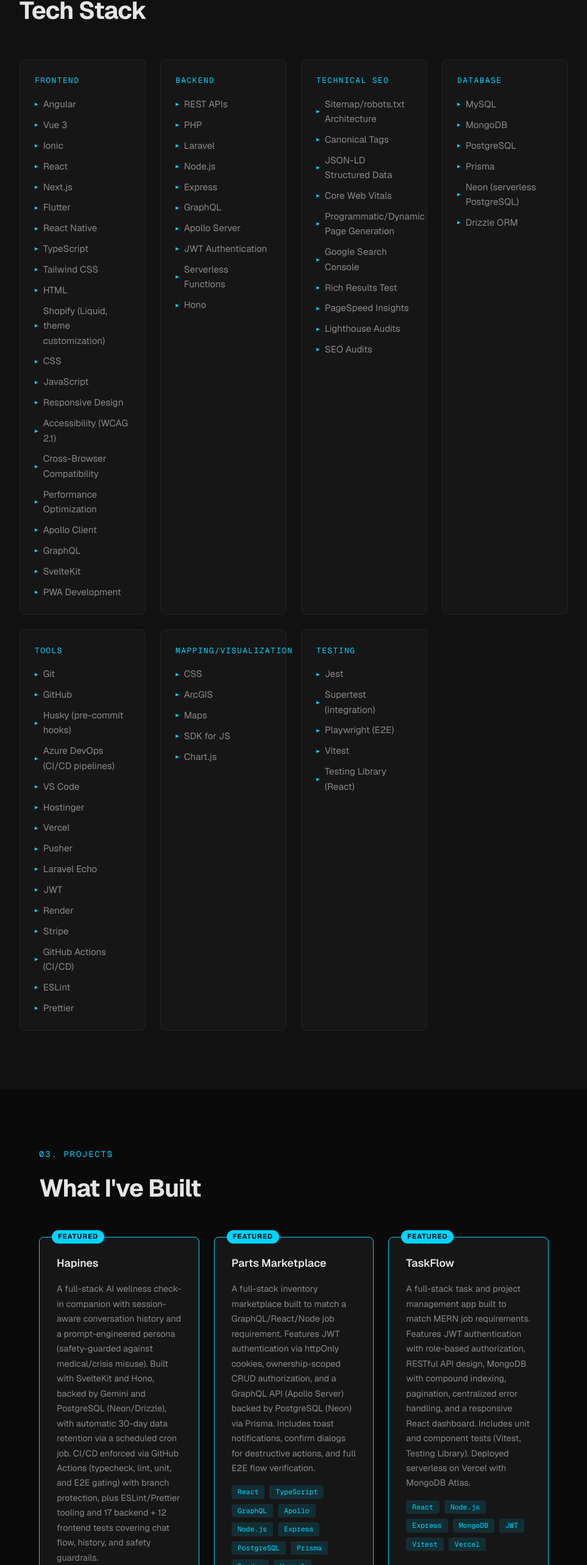
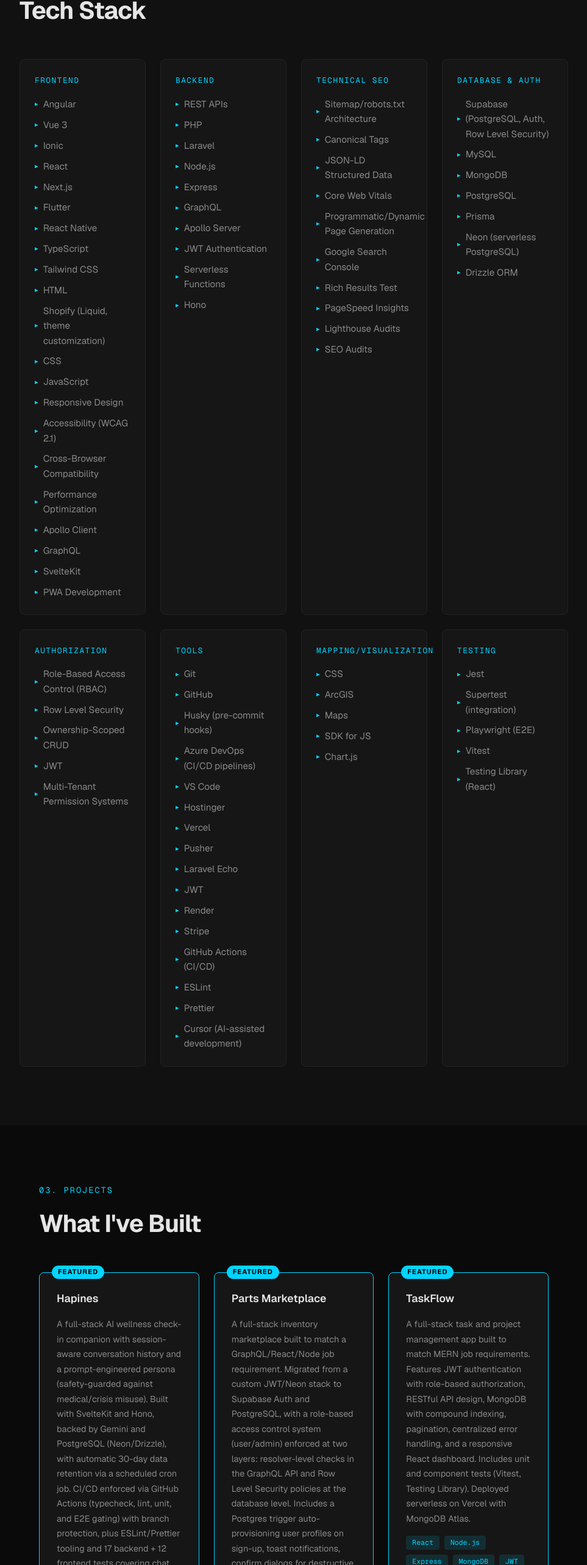
Before and after one commit to alexiseluzon/Portfolio, a Next.js app: page / in a window 1280 px wide. Shown: the part 1618-4184 px from the top of the page at 61% size, without its empty margins (158-1121 px from the left). Built offline with nearby package versions, Linux system fonts and the light colour scheme.

Commit message:
Migrated parts marketplace project from neon to supabase

```diff
--- a/components/Projects.tsx
+++ b/components/Projects.tsx
@@ -13,8 +13,8 @@
   {
     title: "Parts Marketplace",
     description:
-      "A full-stack inventory marketplace built to match a GraphQL/React/Node job requirement. Features JWT authentication via httpOnly cookies, ownership-scoped CRUD authorization, and a GraphQL API (Apollo Server) backed by PostgreSQL (Neon) via Prisma. Includes toast notifications, confirm dialogs for destructive actions, and full E2E flow verification.",
-    tags: ["React", "TypeScript", "GraphQL", "Apollo", "Node.js", "Express", "PostgreSQL", "Prisma", "Render", "Vercel"],
+      "A full-stack inventory marketplace built to match a GraphQL/React/Node job requirement. Migrated from a custom JWT/Neon stack to Supabase Auth and PostgreSQL, with a role-based access control system (user/admin) enforced at two layers: resolver-level checks in the GraphQL API and Row Level Security policies at the database level. Includes a Postgres trigger auto-provisioning user profiles on sign-up, toast notifications, confirm dialogs for destructive actions, and full E2E flow verification.",
+    tags: ["React", "TypeScript", "GraphQL", "Apollo", "Node.js", "Express", "Supabase", "PostgreSQL", "RBAC", "Row Level Security", "Render", "Vercel"],
     link: "https://partsmarketplace.vercel.app",
     github: "https://github.com/alexiseluzon/Parts-Marketplace",
     featured: true,
--- a/components/Skills.tsx
+++ b/components/Skills.tsx
@@ -21,14 +21,18 @@
       "Rich Results Test", "PageSpeed Insights", "Lighthouse Audits", "SEO Audits"],
   },
   {
-    category: "Database",
-    skills: ["MySQL", "MongoDB", "PostgreSQL", "Prisma", "Neon (serverless PostgreSQL)", "Drizzle ORM"],
+    category: "Database & Auth",
+    skills: ["Supabase (PostgreSQL, Auth, Row Level Security)", "MySQL", "MongoDB", "PostgreSQL", "Prisma", "Neon (serverless PostgreSQL)", "Drizzle ORM"],
+  },
+  {
+    category: "Authorization",
+    skills: ["Role-Based Access Control (RBAC)", "Row Level Security", "Ownership-Scoped CRUD", "JWT", "Multi-Tenant Permission Systems"],
   },
   {
     category: "Tools",
     skills: ["Git", "GitHub", "Husky (pre-commit hooks)", "Azure DevOps (CI/CD pipelines)", "VS Code",
               "Hostinger", "Vercel", "Pusher", "Laravel Echo", "JWT", "Render", "Stripe",
-              "GitHub Actions (CI/CD)", "ESLint", "Prettier"],
+              "GitHub Actions (CI/CD)", "ESLint", "Prettier", "Cursor (AI-assisted development)"],
   },
   {
     category: "Mapping/Visualization",
```
